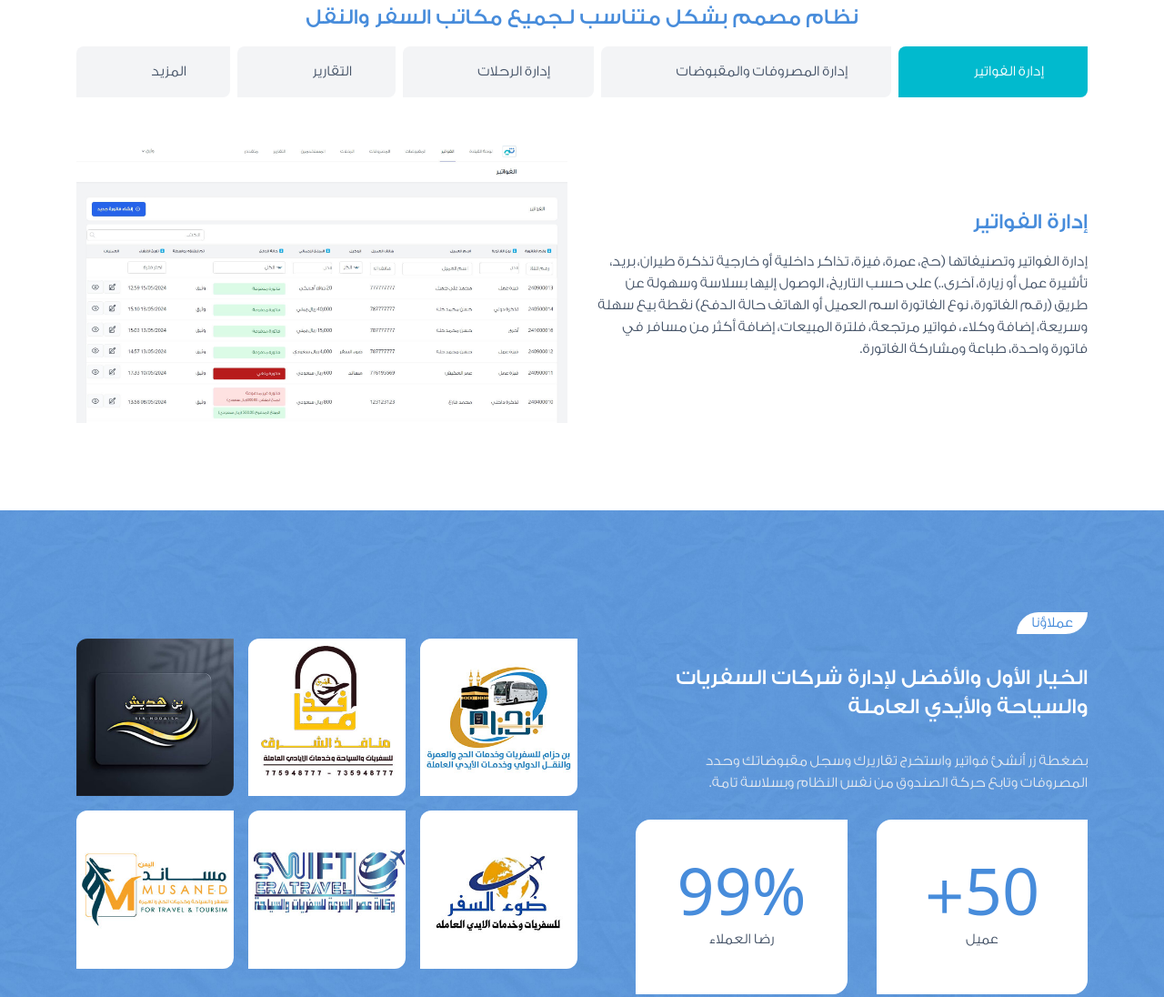
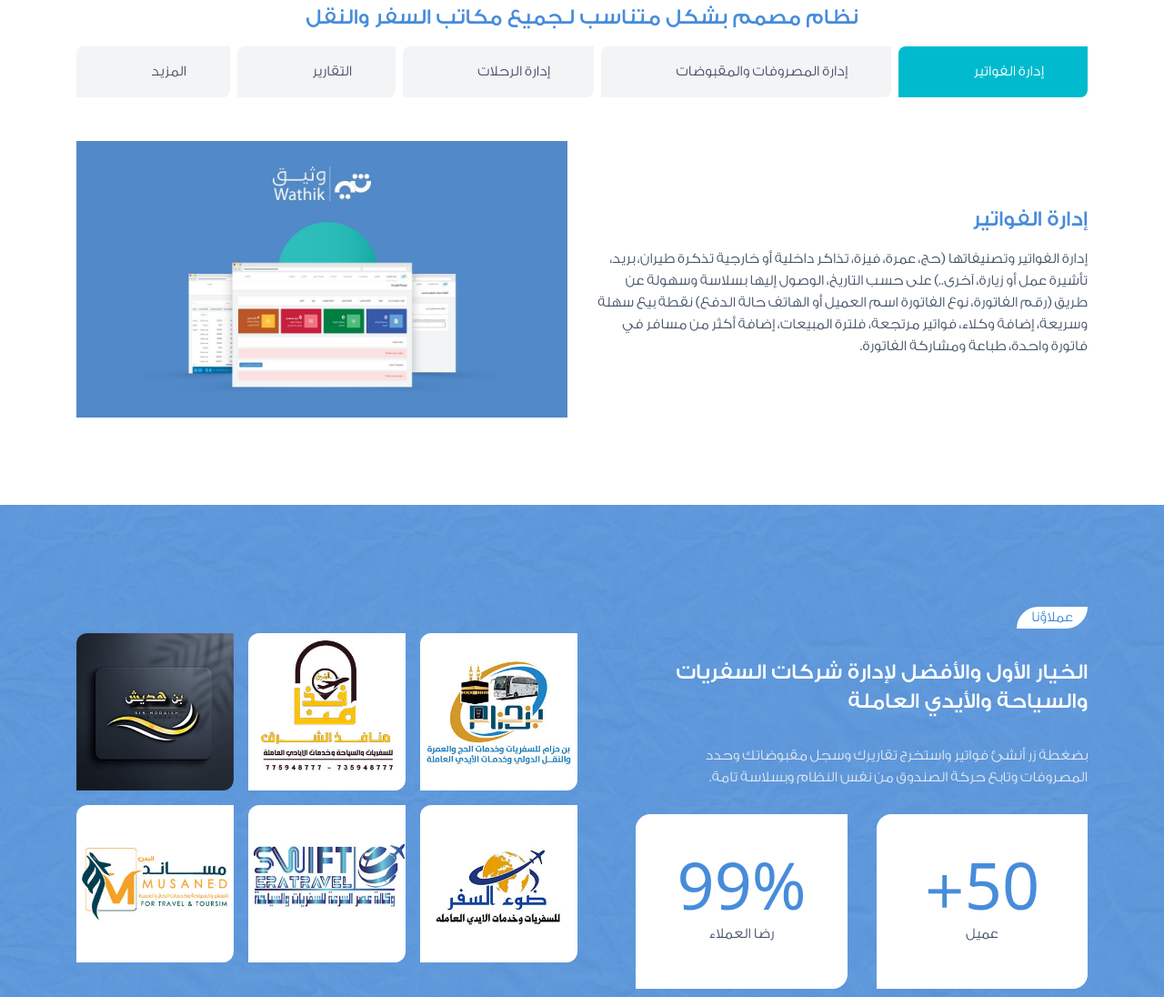
Before and after one commit to balaqytech/wathik-website, an Astro site: page / in a window 1280 px wide. Shown: the part 1343-2439 px from the top of the page at 91% size. Built offline with nearby package versions, Linux system fonts and the light colour scheme; Astro itself is replaced by a stand-in of ours.

Commit message:
add images and mockups

```diff
--- a/src/components/Tabs.astro
+++ b/src/components/Tabs.astro
@@ -43,7 +43,7 @@ import Title from "./Title.astro";
                     <Title>إدارة الفواتير</Title>
                     <p>إدارة الفواتير وتصنيفاتها (حج، عمرة، فيزة، تذاكر داخلية أو خارجية تذكرة طيران، بريد، تأشيرة عمل أو زيارة، آخرى..)  على حسب التاريخ، الوصول إليها بسلاسة وسهولة عن طريق (رقم الفاتورة، نوع الفاتورة اسم العميل أو الهاتف حالة الدفع) نقطة بيع سهلة وسريعة، إضافة وكلاء، فواتير مرتجعة، فلترة المبيعات، إضافة أكثر من مسافر في فاتورة واحدة، طباعة ومشاركة الفاتورة.</p>
                 </div>
-                <img src="/images/demo-wathik-invoices.jpg" alt="">
+                <img src="/images/wathik-mockups-5.jpg" alt="ادارة الفواتير في نظام وثيق">
             </div>
         </div>
         <div x-show="currentTab === 2">
@@ -52,7 +52,7 @@ import Title from "./Title.astro";
                     <Title>إدارة المقبوضات والمصروفات</Title>
                     <p>إدارة الفواتير وتصنيفاتها (حج، عمرة، فيزة، تذاكر داخلية أو خارجية تذكرة طيران، بريد، تأشيرة عمل أو زيارة، آخرى..)  على حسب التاريخ، الوصول إليها بسلاسة وسهولة عن طريق (رقم الفاتورة، نوع الفاتورة اسم العميل أو الهاتف حالة الدفع) نقطة بيع سهلة وسريعة، إضافة وكلاء، فواتير مرتجعة، فلترة المبيعات، إضافة أكثر من مسافر في فاتورة واحدة، طباعة ومشاركة الفاتورة.</p>
                 </div>
-                <img src="/images/demo-wathik-invoices.jpg" alt="">
+                <img src="/images/wathik-mockups-4.jpg" alt="ادارة المقبوضات والمصروفات في نظام وثيق">
             </div>
         </div>
         <div x-show="currentTab === 3">
@@ -61,7 +61,7 @@ import Title from "./Title.astro";
                     <Title>إدارة الرحلات</Title>
                     <p>إدارة الفواتير وتصنيفاتها (حج، عمرة، فيزة، تذاكر داخلية أو خارجية تذكرة طيران، بريد، تأشيرة عمل أو زيارة، آخرى..)  على حسب التاريخ، الوصول إليها بسلاسة وسهولة عن طريق (رقم الفاتورة، نوع الفاتورة اسم العميل أو الهاتف حالة الدفع) نقطة بيع سهلة وسريعة، إضافة وكلاء، فواتير مرتجعة، فلترة المبيعات، إضافة أكثر من مسافر في فاتورة واحدة، طباعة ومشاركة الفاتورة.</p>
                 </div>
-                <img src="/images/demo-wathik-invoices.jpg" alt="">
+                <img src="/images/wathik-mockups-2.jpg" alt="إدارة الرحلات في نظام وثيق">
             </div>
         </div>
         <div x-show="currentTab === 4">
@@ -70,7 +70,7 @@ import Title from "./Title.astro";
                     <Title>التقارير</Title>
                     <p>إدارة الفواتير وتصنيفاتها (حج، عمرة، فيزة، تذاكر داخلية أو خارجية تذكرة طيران، بريد، تأشيرة عمل أو زيارة، آخرى..)  على حسب التاريخ، الوصول إليها بسلاسة وسهولة عن طريق (رقم الفاتورة، نوع الفاتورة اسم العميل أو الهاتف حالة الدفع) نقطة بيع سهلة وسريعة، إضافة وكلاء، فواتير مرتجعة، فلترة المبيعات، إضافة أكثر من مسافر في فاتورة واحدة، طباعة ومشاركة الفاتورة.</p>
                 </div>
-                <img src="/images/demo-wathik-invoices.jpg" alt="">
+                <img src="/images/wathik-mockups-3.jpg" alt="التقارير في نظام وثيق">
             </div>
         </div>
         <div x-show="currentTab === 5">
@@ -78,7 +78,7 @@ import Title from "./Title.astro";
                 <div>
                     <p>إدارة الفواتير وتصنيفاتها (حج، عمرة، فيزة، تذاكر داخلية أو خارجية تذكرة طيران، بريد، تأشيرة عمل أو زيارة، آخرى..)  على حسب التاريخ، الوصول إليها بسلاسة وسهولة عن طريق (رقم الفاتورة، نوع الفاتورة اسم العميل أو الهاتف حالة الدفع) نقطة بيع سهلة وسريعة، إضافة وكلاء، فواتير مرتجعة، فلترة المبيعات، إضافة أكثر من مسافر في فاتورة واحدة، طباعة ومشاركة الفاتورة.</p>
                 </div>
-                <img src="/images/demo-wathik-invoices.jpg" alt="">
+                <img src="/images/wathik-mockups.jpg" alt="مميزات نظام وثيق">
             </div>
         </div>
     </div>
--- a/src/pages/index.astro
+++ b/src/pages/index.astro
@@ -55,7 +55,7 @@ import ShapeDivider from "../components/ShapeDivider.astro";
 			<img
 				class="rounded-xl z-30 border-4 border-white shadow-lg -mt-32 lg:-mt-80"
 				src="/images/demo-wathik-invoices.jpg"
-				alt=""
+				alt="لوحة التحكم في نظام وثيق"
 			/>
 		</section>
 		<!-- Features Section  -->
@@ -122,7 +122,7 @@ import ShapeDivider from "../components/ShapeDivider.astro";
 		<section class="my-12">
 			<div class="wrapper grid grid-cols-1 lg:grid-cols-2 gap-16">
 				<div>
-					<img src="/images/demo-wathik-invoices.jpg" alt="" />
+					<img src="/images/183-1024x683.jpg" alt="الصلاحيات والأدوار في نظام وثيق" />
 				</div>
 				<div class="flex flex-col items-start gap-4">
 					<SubTitle class="bg-accent text-white">الأدوار</SubTitle>
```
Also changed, not shown: public/images/183-1024x683.jpg (added), public/images/wathik-mockups-2.jpg (added), public/images/wathik-mockups-3.jpg (added), public/images/wathik-mockups-4.jpg (added), public/images/wathik-mockups-5.jpg (added), public/images/wathik-mockups.jpg (added).
